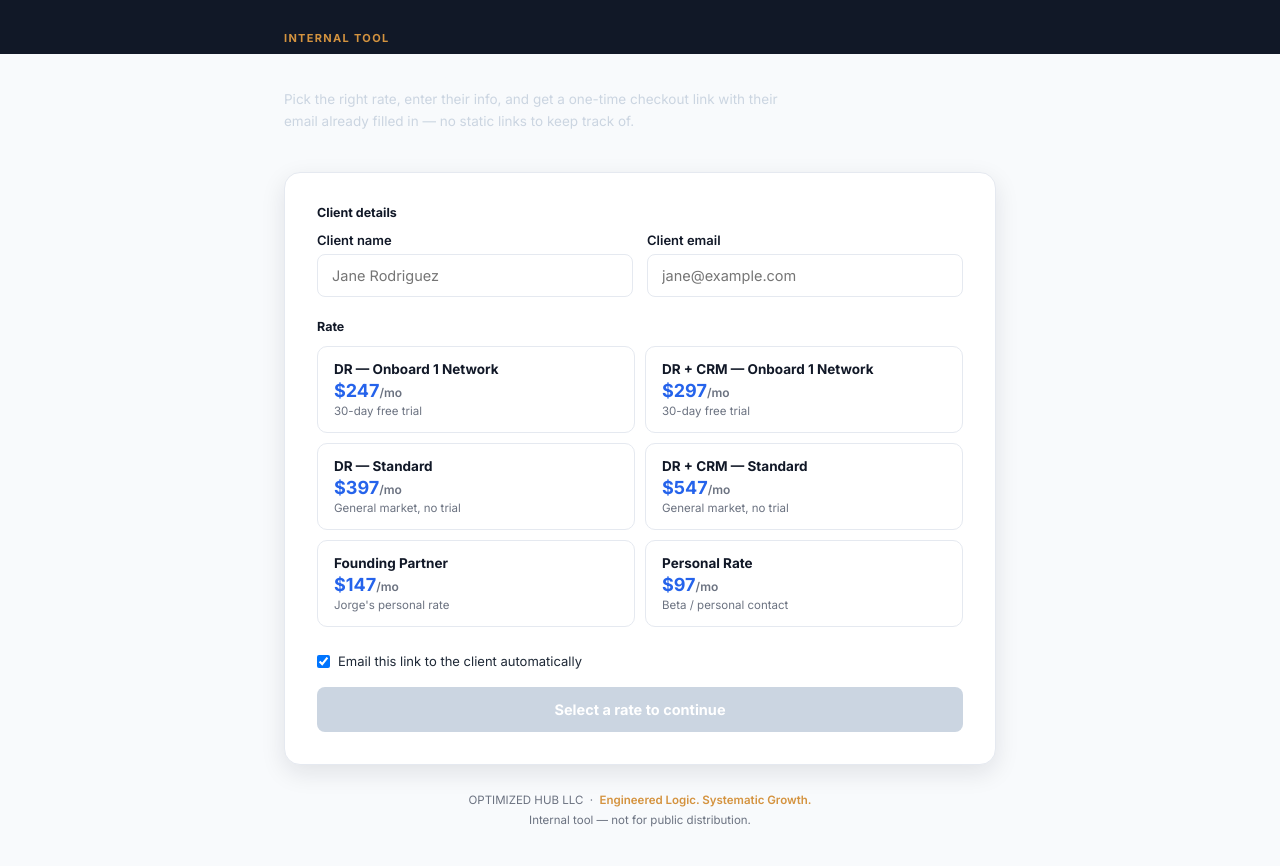
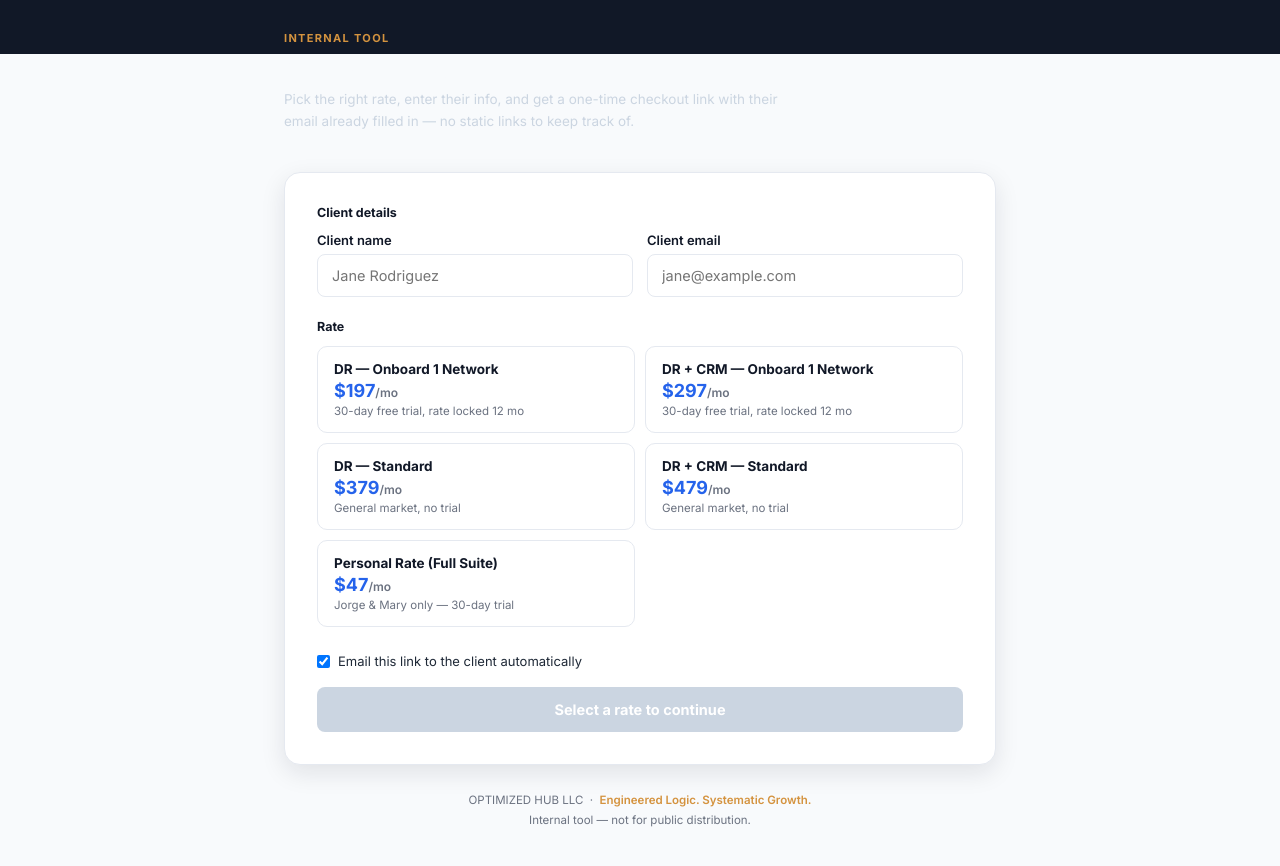
Before and after one commit to optimizedhubllc-prog/optimized-hub-assets, a plain HTML site: page send-payment-link.html in a window 1280 px wide. Shown: the part 74-940 px from the top of the page. Drawn offline with Linux system fonts and the light colour scheme.

Commit message:
Update pricing and tier details in payment link

```diff
--- a/send-payment-link.html
+++ b/send-payment-link.html
@@ -143,33 +143,28 @@
       <div class="tier-grid" id="tier-grid">
         <div class="tier-card" data-tier="dr_onboard1">
           <p class="tier-name">DR — Onboard 1 Network</p>
-          <p class="tier-price">$247<span style="font-size:12px;font-weight:600;color:var(--muted);">/mo</span></p>
-          <p class="tier-note">30-day free trial</p>
+          <p class="tier-price">$197<span style="font-size:12px;font-weight:600;color:var(--muted);">/mo</span></p>
+          <p class="tier-note">30-day free trial, rate locked 12 mo</p>
         </div>
         <div class="tier-card" data-tier="dr_crm_onboard1">
           <p class="tier-name">DR + CRM — Onboard 1 Network</p>
           <p class="tier-price">$297<span style="font-size:12px;font-weight:600;color:var(--muted);">/mo</span></p>
-          <p class="tier-note">30-day free trial</p>
+          <p class="tier-note">30-day free trial, rate locked 12 mo</p>
         </div>
         <div class="tier-card" data-tier="dr_standard">
           <p class="tier-name">DR — Standard</p>
-          <p class="tier-price">$397<span style="font-size:12px;font-weight:600;color:var(--muted);">/mo</span></p>
+          <p class="tier-price">$379<span style="font-size:12px;font-weight:600;color:var(--muted);">/mo</span></p>
           <p class="tier-note">General market, no trial</p>
         </div>
         <div class="tier-card" data-tier="dr_crm_standard">
           <p class="tier-name">DR + CRM — Standard</p>
-          <p class="tier-price">$547<span style="font-size:12px;font-weight:600;color:var(--muted);">/mo</span></p>
+          <p class="tier-price">$479<span style="font-size:12px;font-weight:600;color:var(--muted);">/mo</span></p>
           <p class="tier-note">General market, no trial</p>
         </div>
-        <div class="tier-card" data-tier="founding_partner">
-          <p class="tier-name">Founding Partner</p>
-          <p class="tier-price">$147<span style="font-size:12px;font-weight:600;color:var(--muted);">/mo</span></p>
-          <p class="tier-note">Jorge's personal rate</p>
-        </div>
         <div class="tier-card" data-tier="personal">
-          <p class="tier-name">Personal Rate</p>
-          <p class="tier-price">$97<span style="font-size:12px;font-weight:600;color:var(--muted);">/mo</span></p>
-          <p class="tier-note">Beta / personal contact</p>
+          <p class="tier-name">Personal Rate (Full Suite)</p>
+          <p class="tier-price">$47<span style="font-size:12px;font-weight:600;color:var(--muted);">/mo</span></p>
+          <p class="tier-note">Jorge &amp; Mary only — 30-day trial</p>
         </div>
       </div>
 
```
